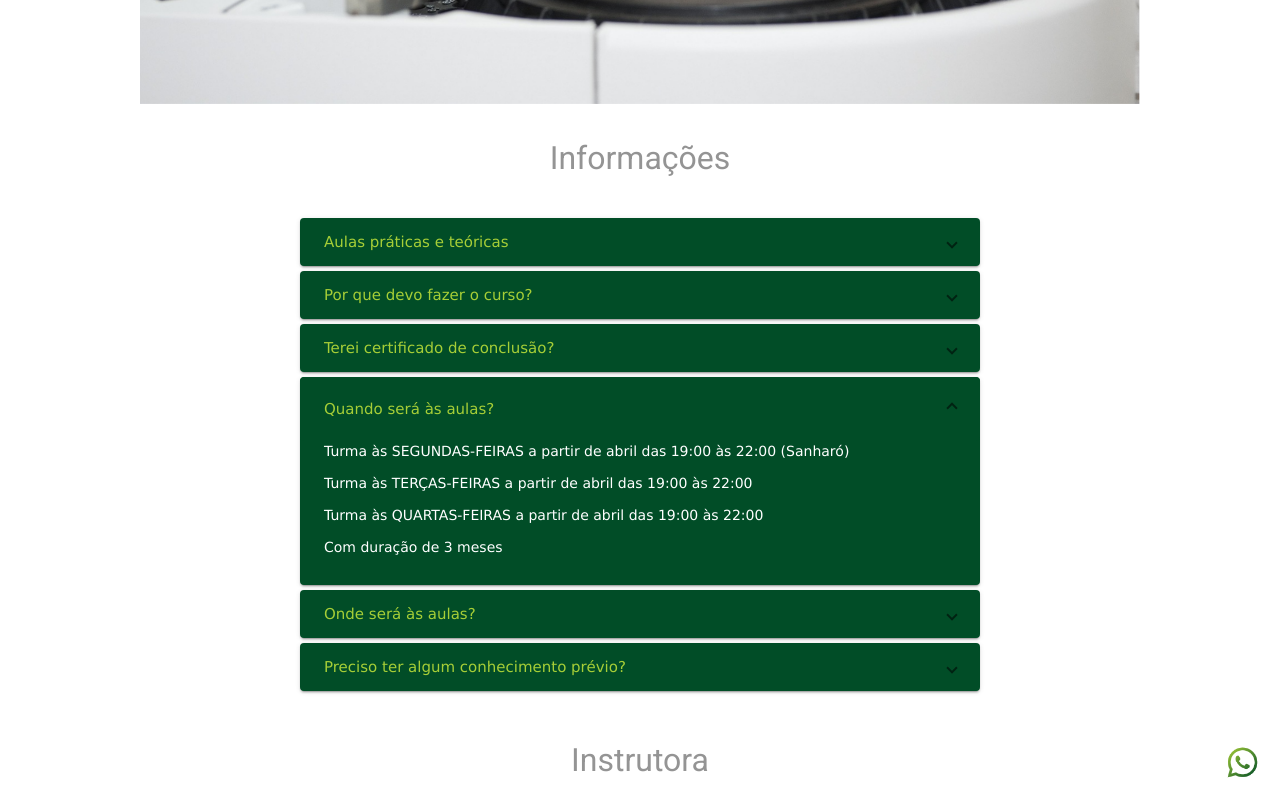
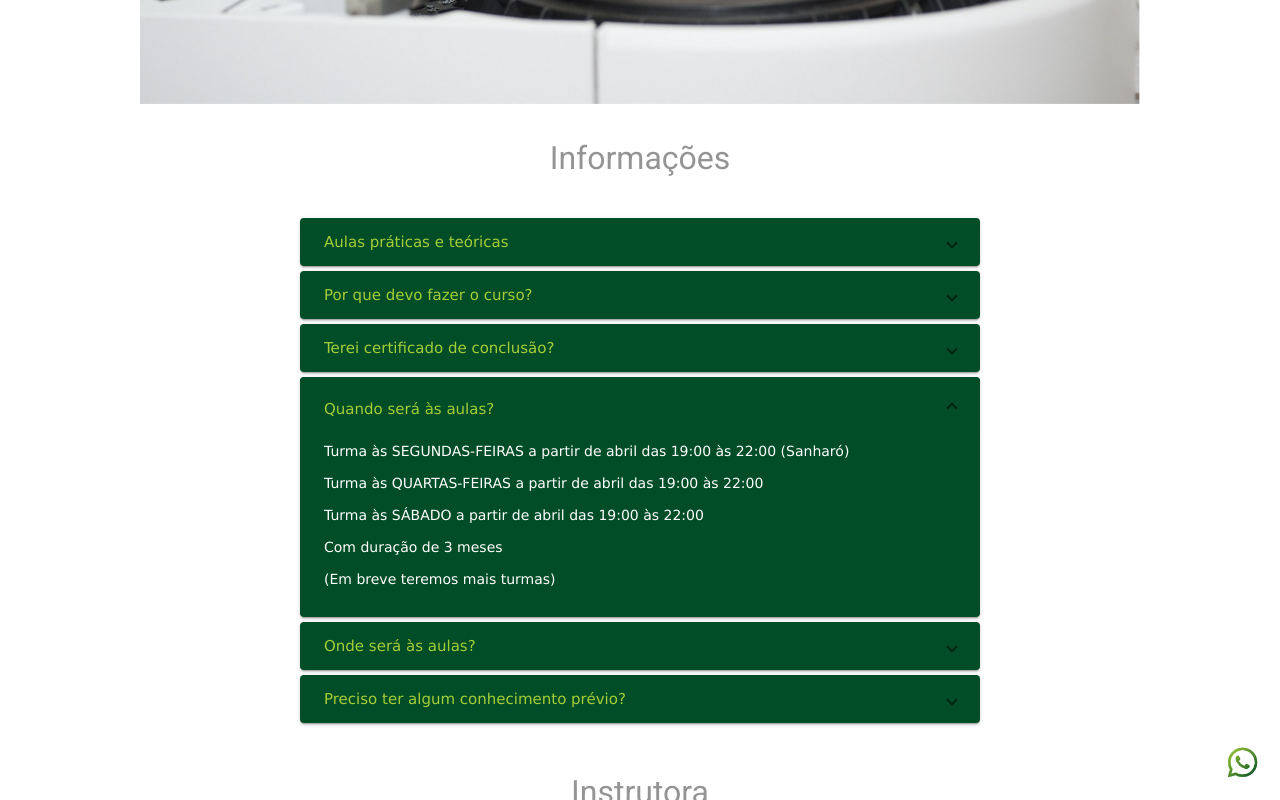
Before and after one commit to gilbertoFernandesJr/flebotomia, an Angular app: page / in a window 1280 px wide. Both pictures are taken after a click on the button "Quando será às aulas?". Shown: the part 1020-1820 px from the top of the page. Built offline with nearby package versions, Linux system fonts and the light colour scheme; a web font is replaced by a local one.

Commit message:
feat: image in video and ajust in the dates

```diff
--- a/src/app/app.component.html
+++ b/src/app/app.component.html
@@ -3,6 +3,7 @@
   <section class="banner-ceslab">
     <img src="../assets/images/logo-ceslab.png" alt="banner-ceslab">
   </section>
+
   <section class="banner-main">
     <div class="card-heard">
       <div class="inline">
@@ -36,6 +37,7 @@
       </a>
     </div>
   </section>
+
   <section class="info">
     <h3>Informações</h3>
     <mat-accordion>
@@ -91,10 +93,12 @@
           </mat-panel-title>
         </mat-expansion-panel-header>
         <p>Turma às SEGUNDAS-FEIRAS a partir de abril das 19:00 às 22:00 (Sanharó)</p>
-        <p>Turma às TERÇAS-FEIRAS a partir de abril das 19:00 às 22:00</p>
         <p>Turma às QUARTAS-FEIRAS a partir de abril das 19:00 às 22:00</p>
+        <p>Turma às SÁBADO a partir de abril das 19:00 às 22:00</p>
 
         <p>Com duração de 3 meses</p>
+
+        <p>(Em breve teremos mais turmas)</p>
       </mat-expansion-panel>
     </mat-accordion>
 
@@ -246,13 +250,14 @@
     <h3>Um pouco de nossas práticas</h3>
     <div class="videos-wrap">
       <div class="video">
-        <video width="300" height="450" controls autoplay muted>
-          <source src="../assets/videos/vacuo-sound.mp4">
+        <video width="300" height="450" controls autoplay>
+          <source src="../assets/videos/vacuo-sound.mp4" type="video/mp4">
         </video>
       </div>
       <div class="video">
-        <video width="300" height="450" controls>
-          <source src="../assets/videos/needle-sounde.mp4">
+        <video width="300" height="450" controls
+        poster="../assets/images/banner-course.png">
+          <source src="../assets/videos/needle-sounde.mp4" type="video/mp4">
         </video>
       </div>
     </div>
```
Also changed, not shown: src/assets/images/banner-course.png (added).
